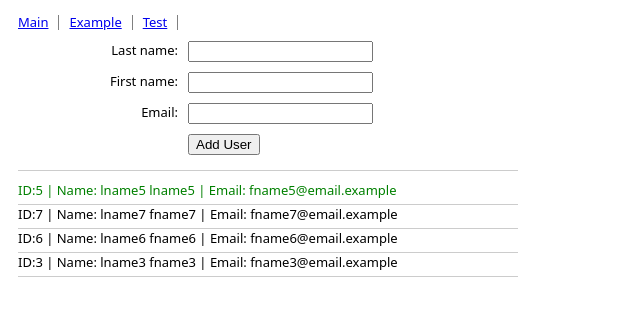
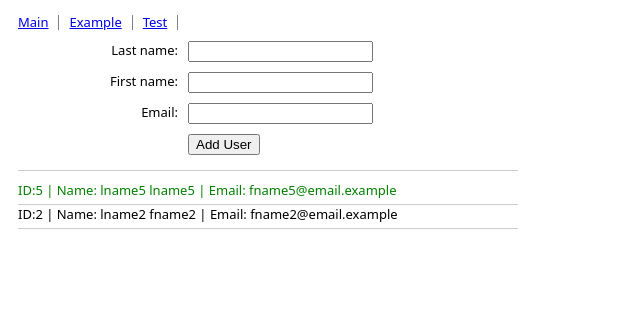
Before and after one commit to kakhavk/dbutils, a PHP site: page /example.php in a window 1280 px wide. Shown: the top 316 px of the page, without its empty margins (0-640 px from the left). Run offline with PHP 8.4, Linux system fonts and the light colour scheme; data comes from the database, SQL or seed files in the repository; some libraries are stand-ins or nearby versions.

Commit message:
pdo like condition

```diff
--- a/include/classes/DbUtils.php
+++ b/include/classes/DbUtils.php
@@ -2,7 +2,7 @@
 # Database PDO utilities for MySQL and PostgreSQL
 # Writen By Kakhaber Kashmadze <info@soft.ge>
 # Licensed under MIT License
-# Version 1.0
+# Version 1.x
 
 class DbUtils {
 
@@ -25,6 +25,17 @@ class DbUtils {
     /* Returns Database Type: mysql or pgsql */
     function getDbType(){
         return $this->dbType;
+    }
+
+    /* parse like condition is query */
+    function like($value, $likeIndex){
+		$str=null;
+		if(!is_null($likeIndex) && $likeIndex!=0){
+			if($likeIndex==1) $str='%'.$value.'%'; // like is any
+			elseif($likeIndex==2) $str=$value.'%'; // like is left
+			elseif($likeIndex==3) $str='%'.$value; // like is right
+		}
+		return $str;
     }
 
     function connectionAttributes($conn, $attributeName=""){
@@ -51,7 +62,7 @@ class DbUtils {
 		}else{
 			foreach($pdoAttributes as $k => $v){
 				if(null!==($conn->getAttribute(constant("PDO::ATTR_$v"))))
-					$attr.='<div><span style="color:navy;">'.$k.'</span></div>'.$conn->getAttribute(constant('PDO::ATTR_'.$v));
+					$attr.='<div><span style="color:navy;">'.$k.'</span>:'.$conn->getAttribute(constant('PDO::ATTR_'.$v)).'</div>';
 			}
 		}
 		return $attr;
@@ -131,9 +142,7 @@ class DbUtils {
 				$bindValue=$bindValues['fields'][$i]["value"];
 
 				if(!is_null($bindValues['fields'][$i]['like'])){
-					if($bindValues['fields'][$i]['like']=='left') $bindValue=$bindValues['fields'][$i]["value"].'%';
-					elseif($bindValues['fields'][$i]['like']=='right') $bindValue='%'.$bindValues['fields'][$i]["value"];
-					elseif($bindValues['fields'][$i]['like']=='any') $bindValue='%'.$bindValues['fields'][$i]["value"].'%';
+					$bindValue=$this->like($bindValue, $bindValues['fields'][$i]['like']);
 				}
 
 				$stmt->bindValue($bindValues['fields'][$i]['name'], $bindValue, $bindValues['fields'][$i]['dataType']);
--- a/public_html/conf.php
+++ b/public_html/conf.php
@@ -2,6 +2,10 @@
 
 ini_set("display_errors", 'On');
 ini_set("error_reporting", "E_ALL");
+
+define('LIKE_ANY',1);
+define('LIKE_LEFT',2);
+define('LIKE_RIGHT',3);
 
 
 /*
--- a/public_html/example.php
+++ b/public_html/example.php
@@ -37,9 +37,8 @@ if(trim($errorMessage)==""){
 
     $bindValues=array(
 			'fields'=>array(
-			//array('name'=>':id', 'value'=>4, 'dataType'=>PDO::PARAM_INT),
-				array('name'=>':fname', 'value'=>'fname', 'dataType'=>PDO::PARAM_STR, 'like'=>'left'),
-				array('name'=>':lname', 'value'=>'lname', 'dataType'=>PDO::PARAM_STR, 'like'=>'any')
+				array('name'=>':fname', 'value'=>'fname', 'dataType'=>PDO::PARAM_STR, 'like'=>LIKE_LEFT),
+				array('name'=>':lname', 'value'=>'lname2', 'dataType'=>PDO::PARAM_STR, 'like'=>LIKE_RIGHT)
 
 			),
 			'offset'=>array(
--- a/public_html/test.php
+++ b/public_html/test.php
@@ -7,6 +7,7 @@ $title="Test";
 require_once 'header.php';
 ?>
 <div id="content">
+<br />
 <?php
 $connectionAttributes=$dbUtils->connectionAttributes($conn,'');
 echo $connectionAttributes;
```
